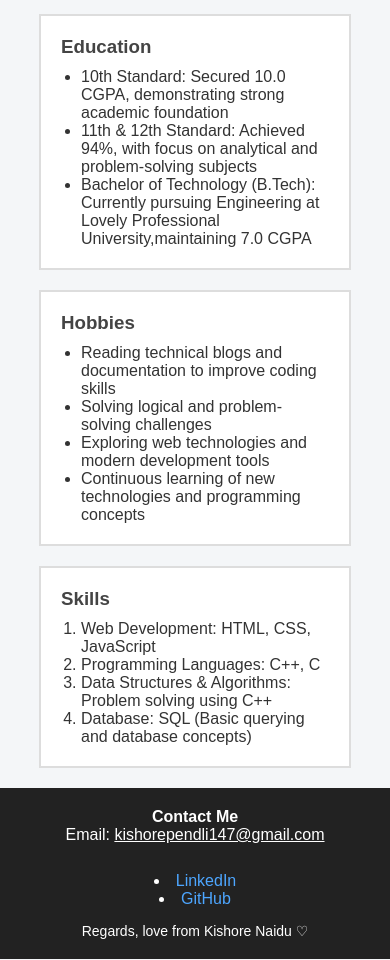
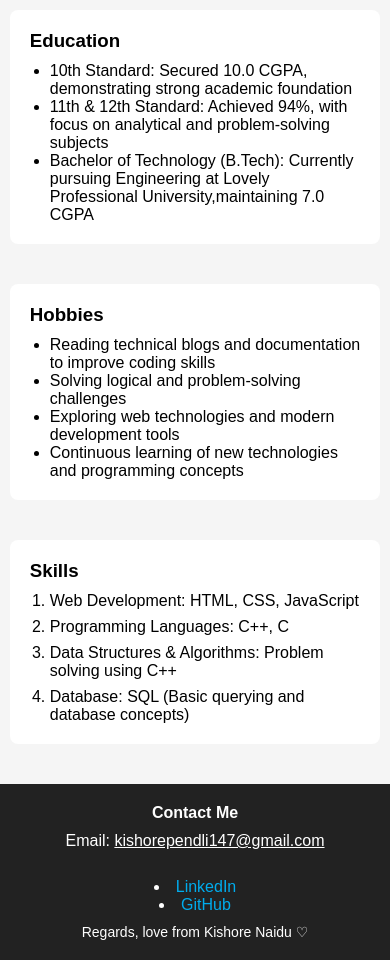
Before and after one commit to thekishorenaidu52/Protifilo, a plain HTML site: page index.html in a window 390 px wide. Shown: the part 320-1280 px from the top of the page. Drawn offline with Linux system fonts and the light colour scheme.

Commit message:
Refactor CSS for layout and responsiveness

```diff
--- a/style.css
+++ b/style.css
@@ -1,18 +1,28 @@
-/* .header {
+* {
+    margin: 0;
+    padding: 0;
+    box-sizing: border-box;
+    font-family: Arial, sans-serif;
+}
+
+/* Body layout */
+body {
+    display: flex;
+    flex-direction: column;
+    align-items: center;
+    background-color: #f5f5f5;
+}
+
+/* Header section */
+.header {
+    display: flex;
+    flex-direction: column;      /* Stack items vertically */
+    align-items: center;         /* Center horizontally */
+    justify-content: center;     /* Center vertically */
+    padding: 30px;
     background-color: #222;
     color: white;
-    text-align: center;
-    padding: 20px 0;
-}
-
-.name {
-    font-size: 28px;
-    margin-bottom: 5px;
-}
-
-.tagline {
-    font-size: 16px;
-    margin-bottom: 10px;
+    width: 100%;
 }
 
 .profile-img {
@@ -21,78 +31,72 @@
     border-radius: 50%;
     border: 4px solid white;
     object-fit: cover;
-} */
-* {
-    margin: 0;
-    padding: 0;
-    box-sizing: border-box;
-    font-family: Arial, sans-serif;
+    margin-top: 15px;
 }
 
-body {
-    background-color: #f4f6f8;
-    color: #333;
+/* Common section styling */
+.section {
+    width: 90%;
+    max-width: 800px;
+    background-color: white;
+    margin: 20px 0;
+    padding: 20px;
+    border-radius: 8px;
 }
 
-.header {
-    background-color: #222;
-    color: white;
-    text-align: center;
-    padding: 30px;
-}
-
-.profile-img {
-    margin-top: 15px;
-    width: 180px;
-    height: 180px;
-    border-radius: 50%;
-    border: 4px solid white;
-    object-fit: cover;
-}
-
-.section {
-    background-color: white;
-    margin: 20px auto;
-    padding: 20px;
-    width: 80%;
-    border: 2px solid #ddd;
-}
-
-.section h3 {
-    margin-bottom: 10px;
-    color: #444;
-}
-
+/* Lists */
 .section ul,
 .section ol {
+    margin-top: 10px;
     padding-left: 20px;
 }
 
+/* Skills list as flex */
+.section ol {
+    display: flex;              /* Enable flexbox */
+    flex-direction: column;     /* Stack items */
+    gap: 8px;                   /* Space between items */
+}
+
+/* Footer section */
 .footer {
+    display: flex;
+    flex-direction: column;     /* Vertical alignment */
+    align-items: center;
+    justify-content: center;
     background-color: #222;
     color: white;
+    width: 100%;
     padding: 20px;
-    text-align: center;
+    margin-top: 20px;
 }
 
 .footer ul {
+    display: flex;              /* Horizontal links */
+    gap: 20px;
     list-style: none;
-    margin-bottom: 10px;
+    margin: 10px 0;
 }
 
 .footer a {
-    color: #4da6ff;
+    color: #00aced;
     text-decoration: none;
 }
 
-.nav-links {
-    display: flex;
-    justify-content: center;
-    gap: 20px;
+.footer-text {
     margin-top: 10px;
+    font-size: 14px;
 }
 
-.footer-text {
-    margin-top: 15px;
-    font-size: 14px;
+/* Responsive Design */
+@media (max-width: 600px) {
+
+    .section {
+        width: 95%;
+    }
+
+    .footer ul {
+        flex-direction: column;  /* Stack links on mobile */
+        align-items: center;
+    }
 }
```
